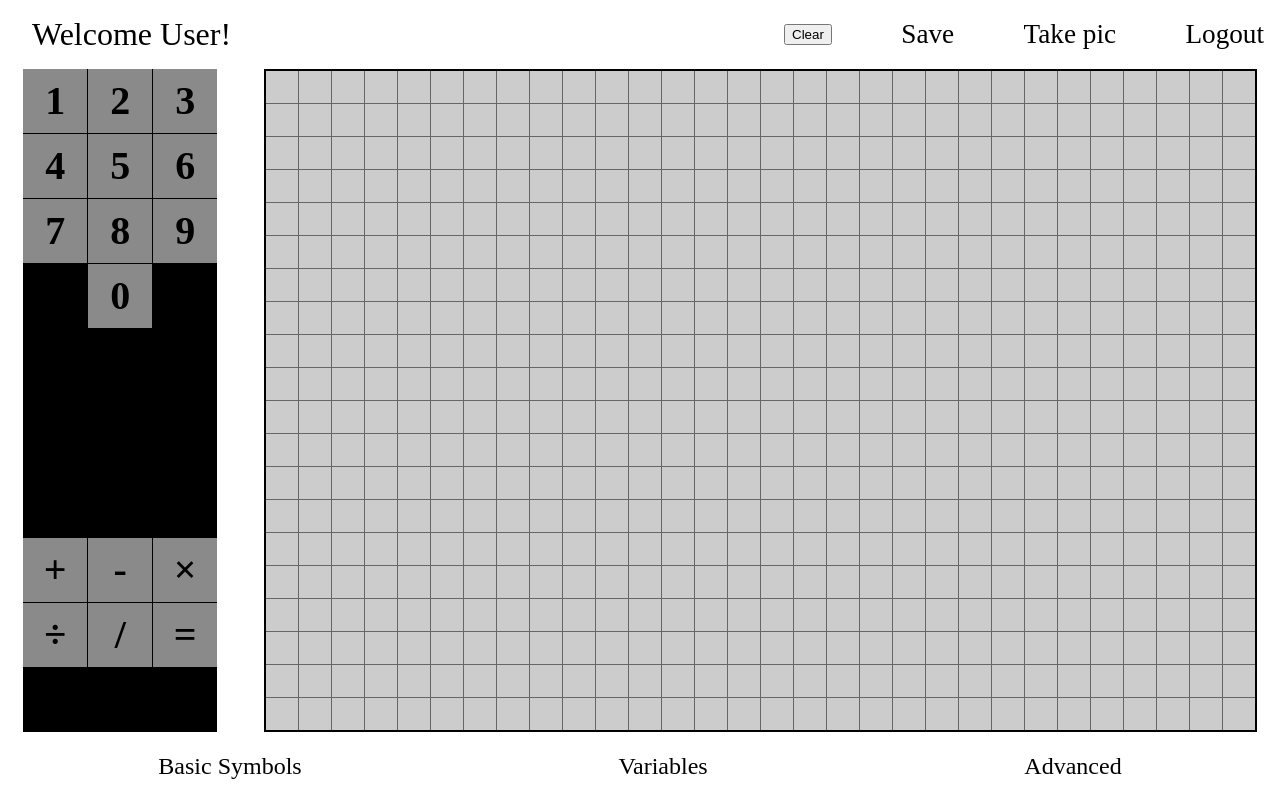
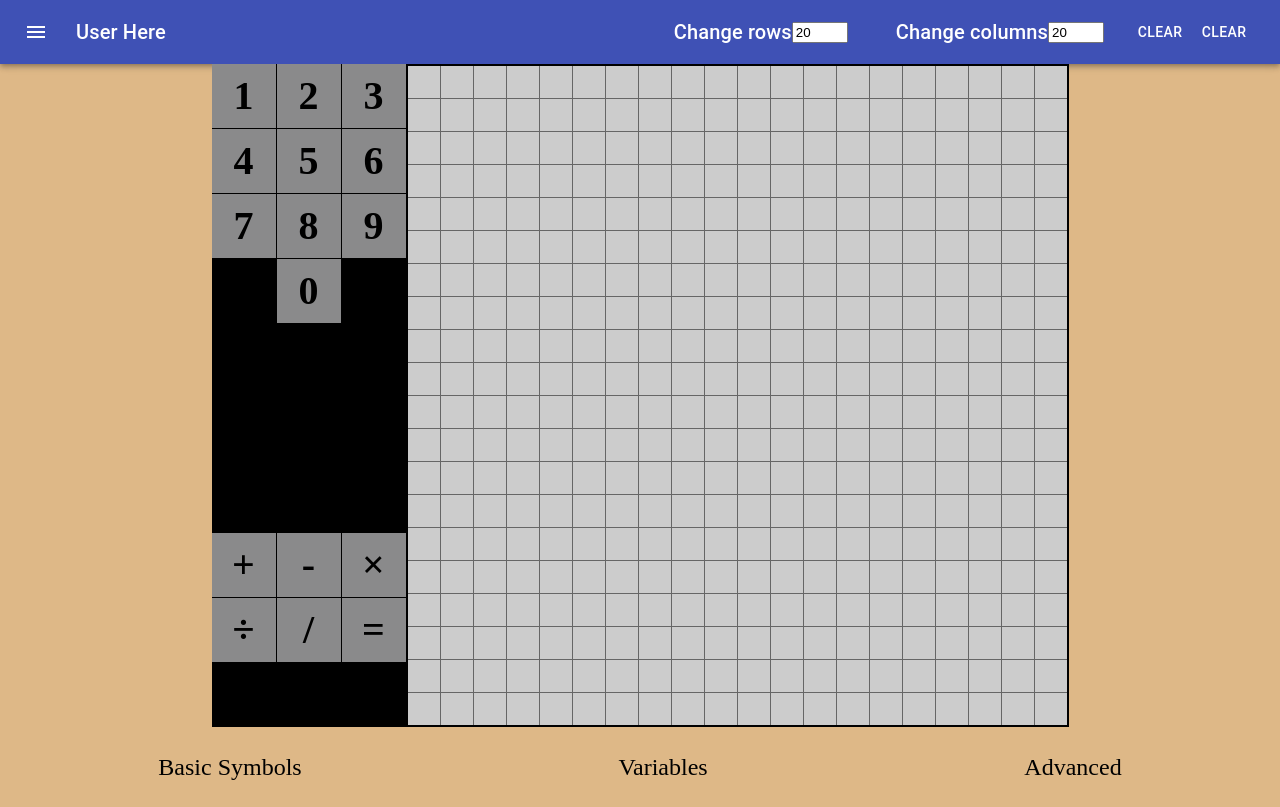
Before and after one commit to bshaley25/Math-Maker, a React (Create React App) app in the folder mathmakerfrontend/: page / in a window 1280 px wide. Built offline with nearby package versions, Linux system fonts and the light colour scheme.

Commit message:
can change grid size

```diff
--- a/mathmakerfrontend/package.json
+++ b/mathmakerfrontend/package.json
@@ -3,6 +3,8 @@
   "version": "0.1.0",
   "private": true,
   "dependencies": {
+    "@material-ui/core": "^4.9.9",
+    "@material-ui/icons": "^4.9.1",
     "@testing-library/jest-dom": "^4.2.4",
     "@testing-library/react": "^9.3.2",
     "@testing-library/user-event": "^7.1.2",
--- a/mathmakerfrontend/src/App.js
+++ b/mathmakerfrontend/src/App.js
@@ -5,27 +5,93 @@ import Calculator from './components/Calculator';
 import Header from './components/Header'
 import Footer from './components/Footer'
 
-
 class App extends Component {
 
   state = {
-    gridData: []
+    gridData: [],
+    columns: 20,
+    rows: 20
+  }
+
+  componentDidMount() {
+    this.createGrid()
   }
 
   createGrid = () => {
+    const col = this.state.columns
+    const row = this.state.rows
     const gridData = []
-      for(let i=0;i<600;i++) {
-          const x = i % 30
-          const y = Math.floor(i / 30)
+    for(let i=0;i<(col*row);i++) {
+      const x = i % col
+      const y = Math.floor(i / col)
       const position = `${x},${y}`
       gridData[i] = {position, value:''}
     }
     this.setState({gridData})
   }
 
-  componentDidMount() {
-    this.createGrid()
+  updateColumns = (event) => {
+    this.updategridColumns(event.target.value, this.state.columns)
+    this.setState({columns: parseInt(event.target.value)})
   }
+
+  updategridColumns = (newColCount, oldColCount) => {
+    const oldGridData = this.state.gridData
+    const row = this.state.rows
+    const newGridData = []
+
+    if( (newColCount - oldColCount) > 0 ) {       // COLUMNS ARE GETTING BIGGER
+      let counter = 0
+      for(let i=0; i<(oldColCount*row); i++) {
+        if((i+1) % oldColCount === 0 ) {
+          const newPosition = `${(newColCount-1)},${counter}`
+          newGridData.push(oldGridData[i])
+          newGridData.push({position: newPosition, value:''})
+          console.log(i, newColCount)
+          counter++
+        } else {
+          newGridData.push(oldGridData[i])
+        }
+      }
+
+    } else if ( newColCount - oldColCount < 0 ) {  // COLUMNS ARE GETTING SMALLER
+      for(let i=0; i<(oldColCount*row); i++) {
+        if((i+1) % oldColCount === 0 ) {
+          // console.log()
+        } else {
+          newGridData.push(oldGridData[i])
+        }
+      }
+    }
+    this.setState({gridData: newGridData})
+  }
+
+  updateRows = (event) => {
+    this.updategridRows(event.target.value, this.state.rows)
+    this.setState({rows: parseInt(event.target.value)})
+  }
+
+  updategridRows = (newRowCount, oldRowCount) => {
+    const oldGridData = this.state.gridData
+    const columns = this.state.columns
+    let newGridData = []
+
+    if ( newRowCount > oldRowCount) {              /// ROWS ARE GETTING BIGGER
+      for(let i=0; i<(newRowCount*columns); i++) {
+        const newPosition = `${(i % columns)},${ (newRowCount - 1) }`
+        if( oldGridData[i] ) {
+          newGridData.push(oldGridData[i])
+        } else {
+          newGridData.push({position: newPosition, value: ''})
+        }
+      }
+    } else if ( newRowCount < oldRowCount ) {      /// ROWS ARE GETTING SMALLER
+      newGridData = oldGridData.slice( 0 , (-1 * columns) );
+    }
+
+    this.setState({gridData: newGridData})
+  }
+
 
   updateCell = (position, value) => {
     const newGridData = this.state.gridData.map(cell => {
@@ -41,10 +107,10 @@ class App extends Component {
   render() {
     return (
       <>
-        <Header clearGrid={this.createGrid}></Header>
+        <Header clearGrid={this.createGrid} updateColumns={this.updateColumns} columns={this.state.columns} rows={this.state.rows} updateRows={this.updateRows}></Header>
         <main>
           <Calculator ></Calculator>
-          <Grid gridData={this.state.gridData} updateCell={this.updateCell}></Grid>
+          <Grid gridData={this.state.gridData} updateCell={this.updateCell} columns={this.state.columns} rows={this.state.rows}></Grid>
         </main>
         <Footer></Footer>
       </>
--- a/mathmakerfrontend/src/components/Calculator.js
+++ b/mathmakerfrontend/src/components/Calculator.js
@@ -5,7 +5,7 @@ export default () => {
 
     const numbers = []
     for(let i=1;i<10;i++) {
-        numbers.push(<Symbol>{i}</Symbol>)
+        numbers.push(<Symbol key={i}>{i}</Symbol>)
     }
 
     return (
--- a/mathmakerfrontend/src/components/Cell.js
+++ b/mathmakerfrontend/src/components/Cell.js
@@ -1,4 +1,5 @@
-import React, { useState } from 'react'
+import React from 'react'
+
 
 export default ({ position, value, updateCell }) => {
 
--- a/mathmakerfrontend/src/components/Grid.js
+++ b/mathmakerfrontend/src/components/Grid.js
@@ -1,13 +1,21 @@
 import React from 'react'
 import Cell from './Cell'
 
-export default ({gridData, updateCell}) => {
+export default ({gridData, updateCell, columns, rows}) => {
 
-    const makecells = gridData.map(cell => <Cell {...cell} updateCell={updateCell} />)
+    const makecells = gridData.map(cell => <Cell key={cell.position} {...cell} updateCell={updateCell} />)
 
     return (
         <>
-            <div id='grid' className='grid'>
+            <div
+                id='grid'
+                className='grid'
+                style={{
+                    display: 'grid',
+                    gridTemplateColumns: `repeat(${columns}, 2rem)`,
+                    gridTemplateRows: `repeat(${rows}, 2rem)`,
+                }}
+            >
                 {makecells}
             </div>
         </>
--- a/mathmakerfrontend/src/components/Header.js
+++ b/mathmakerfrontend/src/components/Header.js
@@ -1,29 +1,91 @@
 import React from 'react'
-import html2canvas from 'html2canvas'
+// import html2canvas from 'html2canvas'
+import AppBar from '@material-ui/core/AppBar'
+import Toolbar from '@material-ui/core/Toolbar';
+import Typography from '@material-ui/core/Typography'
+import Button from  '@material-ui/core/Button'
+import { makeStyles } from '@material-ui/core/styles';
+import IconButton from '@material-ui/core/IconButton';
+import MenuIcon from '@material-ui/icons/Menu';
+// import Slider from '@material-ui/core/Slider'
+// import { ListItemSecondaryAction } from '@material-ui/core';
 
-export default ({clearGrid}) => {
 
-    const handleClick = (event) => {
+const useStyles = makeStyles((theme) => ({
+    menuButton: {
+      marginRight: theme.spacing(2),
+    },
+    title: {
+      flexGrow: 5,
+    },
+    slider: {
+        width: 300,
+        backgroundColor: 'white',
+      },
+  })
+);
 
-        console.log(event.currentTarget)
-        html2canvas(document.getElementById('grid'))
-            .then(canvas => {
-                const link = document.getElementById('link')
-                link.href = canvas.toDataURL();
-                link.download = "mypainting.png";
-            });
-    }
+// function valuetext(value) {
+//     return `${value} columns`;
+// }
+
+
+export default ({clearGrid, updateColumns, columns, updateRows, rows}) => {
+
+    const classes = useStyles();
+
+    // const handleClick = (event) => {
+    //     console.log(event.currentTarget)
+    //     html2canvas(document.getElementById('grid'))
+    //         .then(canvas => {
+    //             const link = document.getElementById('link')
+    //             link.href = canvas.toDataURL();
+    //             link.download = "mypainting.png";
+    //         });
+    // }
 
     return (
-        <header>
-            <h1>Welcome User!</h1>
-            <nav>
-                <button onClick={clearGrid}>Clear</button>
-                <h2>Save</h2>
-                <h2 onClick={handleClick} ><a id='link'>Take pic</a></h2>
-                <h2>Logout</h2>
-            </nav>
-        </header>
+        <AppBar position="static" >
+        <Toolbar>
+
+          <IconButton edge="start" className={classes.menuButton} color="inherit" aria-label="menu">
+            <MenuIcon />
+          </IconButton>
+
+          <Typography variant="h6" className={classes.title}>
+            User Here
+          </Typography>
+
+          <Toolbar>
+              <Typography variant="h6">
+                  Change rows
+              </Typography>
+              <input type="number" min="10" max="40" onChange={updateRows} value={rows}></input>
+          </Toolbar>
+
+          <Toolbar>
+              <Typography variant="h6">
+                  Change columns
+              </Typography>
+              <input type="number" min="10" max="40" onChange={updateColumns} value={columns}></input>
+            </Toolbar>
+
+          <Button color="inherit" onClick={clearGrid}>Clear</Button>
+          <Button color="inherit" onClick={clearGrid}>Clear</Button>
+
+        </Toolbar>
+      </AppBar>
+
+
+        // <header>
+        //     <h1>Welcome User!</h1>
+        //     <nav>
+        //         <button onClick={clearGrid}>Clear</button>
+        //         <h2>Save</h2>
+        //         <h2 onClick={handleClick} ><a id='link' href='/'>Take pic</a></h2>
+        //         <h2>Logout</h2>
+        //     </nav>
+        // </header>
     )
 
 }
--- a/mathmakerfrontend/src/stylesheets/App.scss
+++ b/mathmakerfrontend/src/stylesheets/App.scss
@@ -48,44 +48,45 @@ table {
 }
 
 html {
-	height: 100%;
+	// height: 100%;
+	background-color: burlywood;
 
 	body {
-		height: inherit
+		// height: inherit
 	}
 }
 
 #root {
-  display: flex;
-  flex-direction: column;
-  justify-content: space-between;
-  height: inherit;
+//   display: flex;
+//   flex-direction: column;
+//   justify-content: space-between;
+//   height: inherit;
 }
 
-header {
-	display: flex;
-	justify-content: space-between;
-	align-items: center;
-	height: 5rem;
+// header {
+// 	display: flex;
+// 	justify-content: space-between;
+// 	align-items: center;
+// 	height: 5rem;
 
-	h1 {
-		padding-left: 2rem;
-		font-size: 2rem;
-	}
+// 	h1 {
+// 		padding-left: 2rem;
+// 		font-size: 2rem;
+// 	}
 
-	nav {
-		display: flex;
-		justify-content: space-between;
-		align-items: center;
-		width: 30rem;
-		padding-right: 1rem;
-		font-size: 1.7rem;
-	}
-}
+// 	nav {
+// 		display: flex;
+// 		justify-content: space-between;
+// 		align-items: center;
+// 		width: 30rem;
+// 		padding-right: 1rem;
+// 		font-size: 1.7rem;
+// 	}
+// }
 
 main {
 	display: flex;
-	justify-content: space-around;
+	justify-content: center
 }
 
 footer {
--- a/mathmakerfrontend/src/stylesheets/Grid.scss
+++ b/mathmakerfrontend/src/stylesheets/Grid.scss
@@ -1,9 +1,9 @@
 .grid {
   border-style: solid;
   border-width: 2px;
-  display: grid;
-  grid-template-columns: repeat(30, 2rem);
-  grid-template-rows: repeat(20, 2rem);
+  // display: grid;
+  // grid-template-columns: repeat(30, 2rem);
+  // grid-template-rows: repeat(20, 2rem);
   grid-column-gap: 1px;
   grid-row-gap: 1px;
   background-color: hsl(0, 0%, 40%);
```
Also changed, not shown: mathmakerfrontend/src/components/MathMaker.js (deleted, +0 -48 lines), 1 other file (tests, documents, lock files or other folders). Lines whose indentation alone changed are shown as unchanged.
